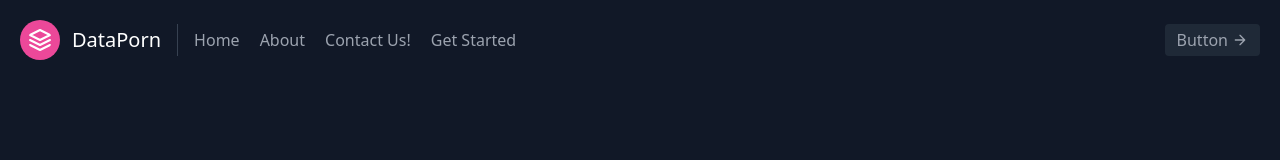
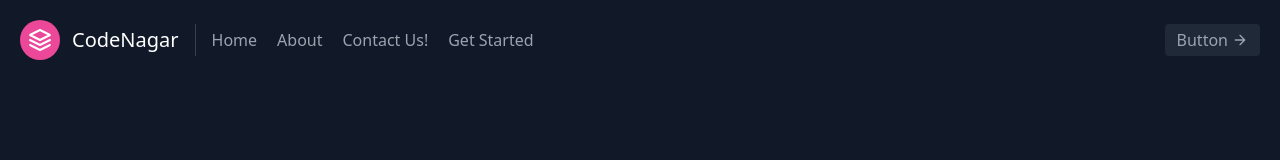
Before and after one commit to codenagar/home, a plain HTML site: page home.html in a window 1280 px wide. Shown: the top 160 px of the page. Drawn offline with nearby package versions, Linux system fonts and the light colour scheme.

Commit message:
updated name to code nagar

```diff
--- a/home.html
+++ b/home.html
@@ -16,7 +16,7 @@
             <svg xmlns="http://www.w3.org/2000/svg" fill="none" stroke="currentColor" stroke-linecap="round" stroke-linejoin="round" stroke-width="2" class="w-10 h-10 text-white p-2 bg-pink-500 rounded-full" viewBox="0 0 24 24">
               <path d="M12 2L2 7l10 5 10-5-10-5zM2 17l10 5 10-5M2 12l10 5 10-5"></path>
             </svg>
-            <span class="ml-3 text-xl">DataPorn</span>
+            <span class="ml-3 text-xl">CodeNagar</span>
           </a>
           <nav class="md:mr-auto md:ml-4 md:py-1 md:pl-4 md:border-l md:border-gray-700	flex flex-wrap items-center text-base justify-center">
             <a href = '\' class="mr-5 hover:text-white">Home</a>
```
